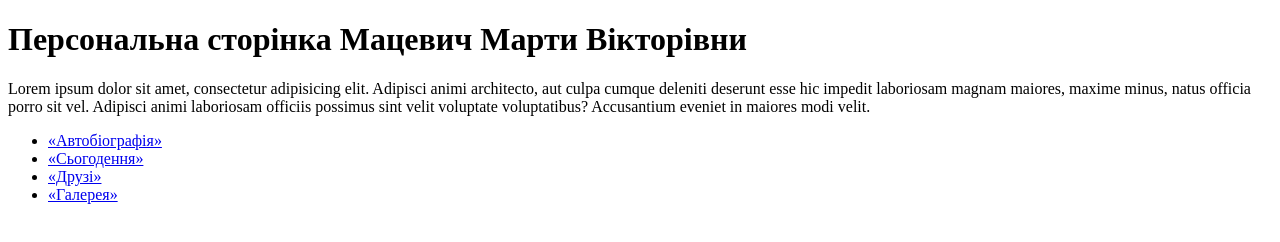
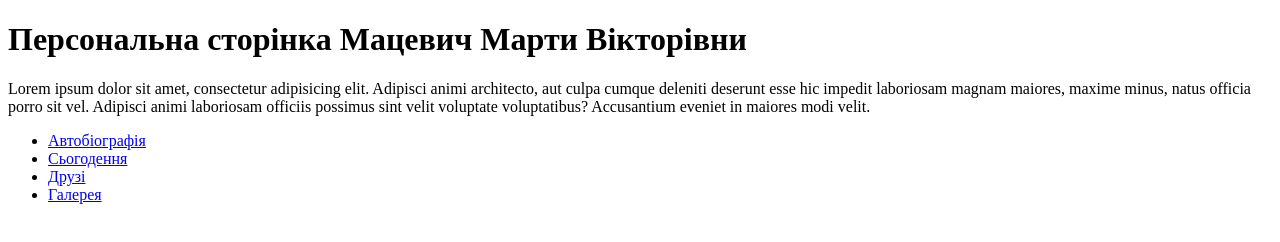
Before and after one commit to Marta-Matsevych/webProg-JS-CSS, a plain HTML site: page untitled/index.html in a window 1280 px wide. Drawn offline with Linux system fonts and the light colour scheme.

Commit message:
Update index.html

```diff
--- a/untitled/index.html
+++ b/untitled/index.html
@@ -13,19 +13,19 @@
 
     <ul>
         <li>
-            <a href="biography.html">«Автобіографія»</a>
+            <a href="biography.html">Автобіографія</a>
         </li>
 
         <li>
-            <a href="nowadays.html">«Сьогодення»</a>
+            <a href="nowadays.html">Сьогодення</a>
         </li>
 
         <li>
-            <a href="friends.html">«Друзі»</a>
+            <a href="friends.html">Друзі</a>
         </li>
 
         <li>
-            <a href="gallery.html">«Галерея»</a>
+            <a href="gallery.html">Галерея</a>
         </li>
     </ul>
 </body>
```
